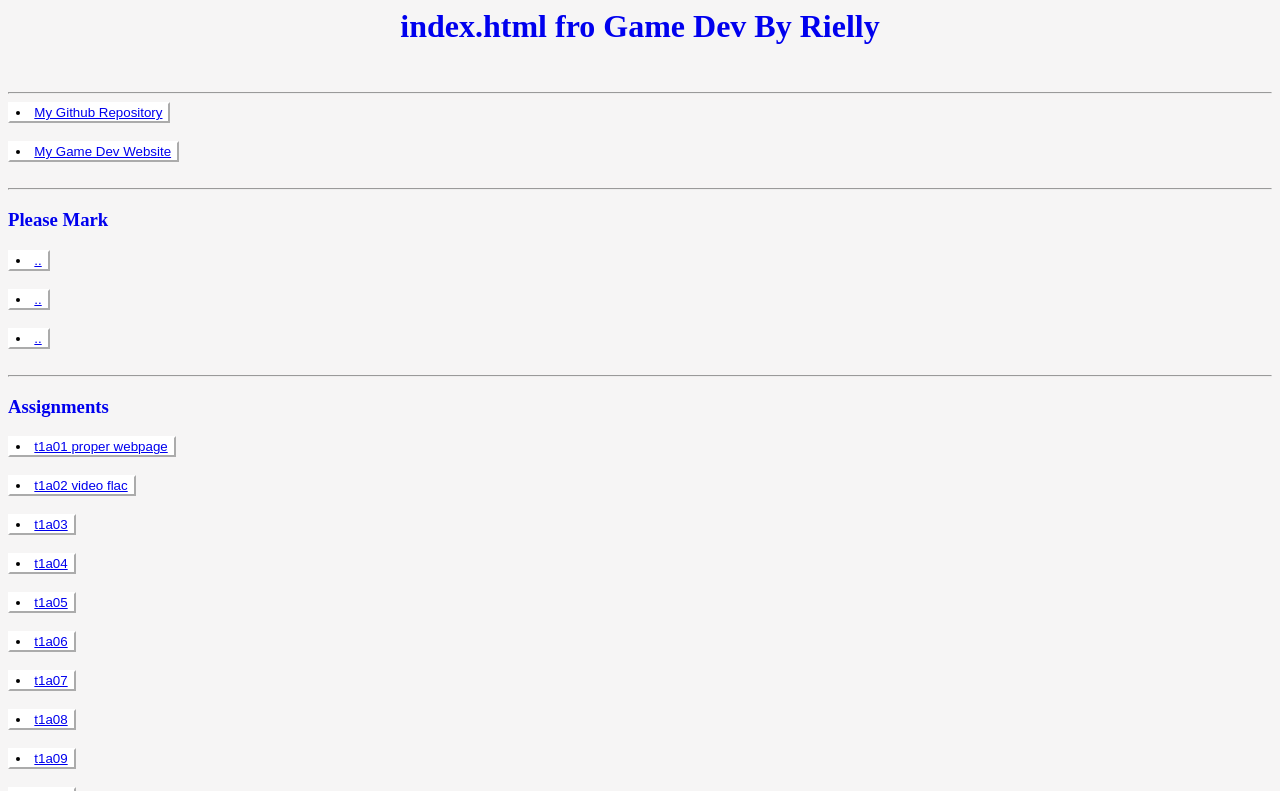
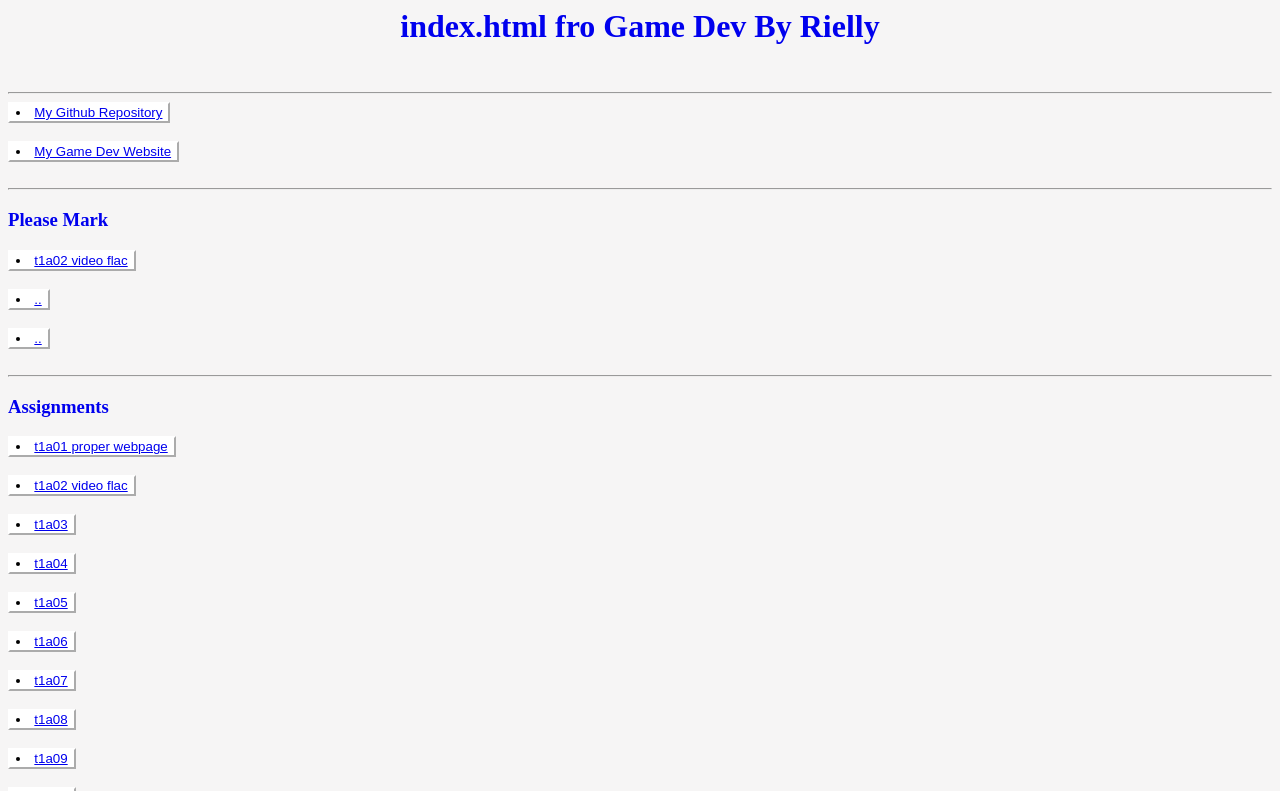
Before and after one commit to Beegigantic/game-dev-rielly-2025, a plain HTML site: page public/index.html in a window 1280 px wide. Shown: the top 791 px of the page. Drawn offline with Linux system fonts and the light colour scheme.

Commit message:
Update index.html

```diff
--- a/public/index.html
+++ b/public/index.html
@@ -31,7 +31,7 @@ body {
 <button class="button"><li><a href="https://beegigantic.github.io/game-dev-rielly-2025/public/index.html">My Game Dev Website</a></button><br><br>
 	<hr>
  <h3>Please Mark</h3>
-	<button class="button"><li><a href="...">..</a></button><br><br>
+<button class="button"><li><a href="https://beegigantic.github.io/game-dev-rielly-2025/public/t1a02-video-flac-rielly.html">t1a02 video flac</a></button><br><br>
 <button class="button"><li><a href="...">..</a></button><br><br>
 <button class="button"><li><a href="...">..</a></button><br><br>
 <hr>
```
